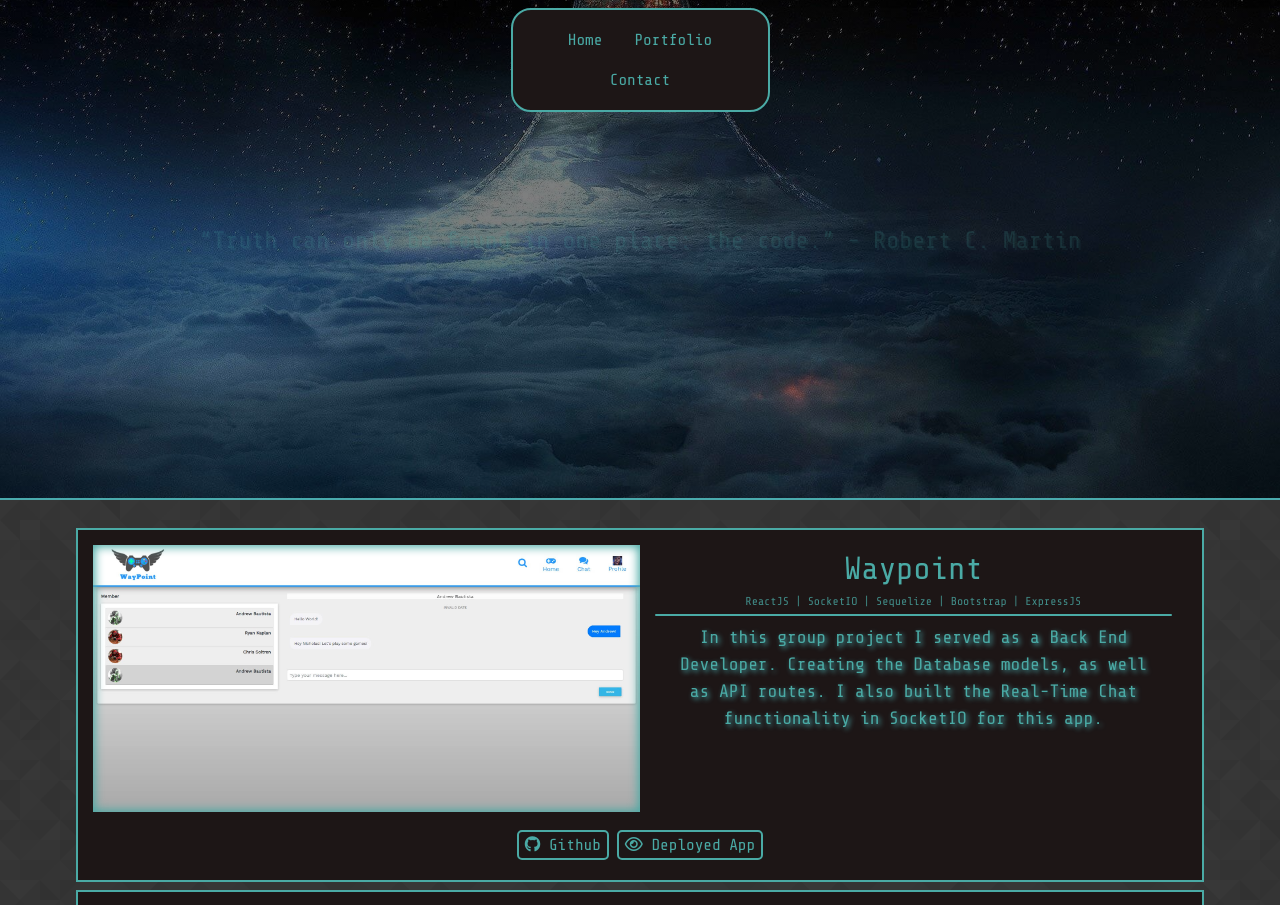
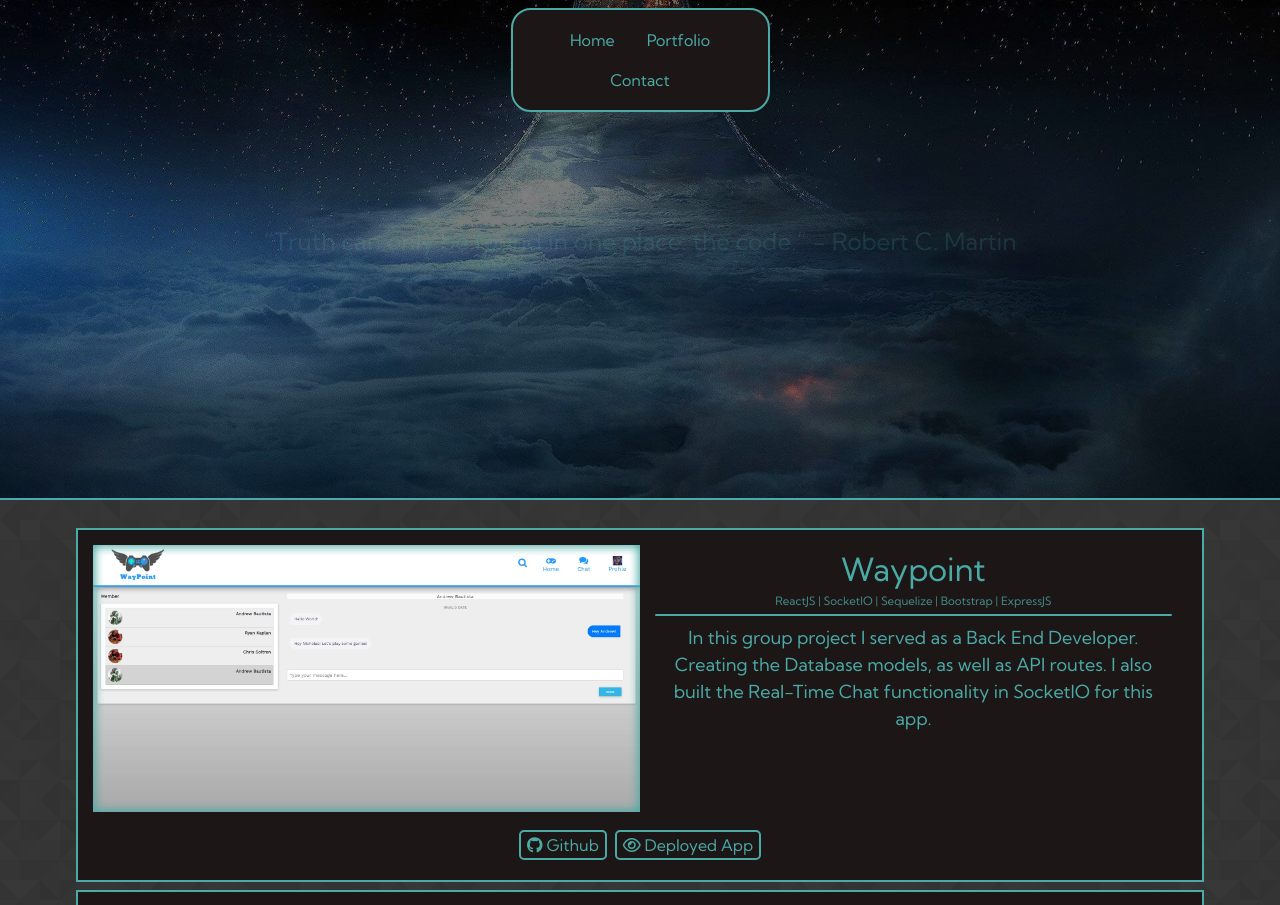
Before and after one commit to KantKontrol/React-Portfolio, a React (Create React App) app: page /portfolio in a window 1280 px wide. Shown: the top 905 px of the page. Built offline with nearby package versions, Linux system fonts and the light colour scheme.

Commit message:
removed text shadow and changed font for easy reading

```diff
--- a/public/index.html
+++ b/public/index.html
@@ -17,6 +17,7 @@
     <link href='https://fonts.googleapis.com/css?family=Righteous' rel='stylesheet preload' as="style" type='text/css'>
 
     <link href="https://fonts.googleapis.com/css2?family=Share+Tech+Mono&display=swap" rel="stylesheet preload" as="style">
+    <link href="https://fonts.googleapis.com/css2?family=Kumbh+Sans&display=swap" rel="stylesheet preload" as="style">
     <script src="https://kit.fontawesome.com/06a9aadacc.js" crossorigin="anonymous" rel="noopener preload" as="script"></script>
     <title>Create</title>
   </head>
--- a/src/components/HeaderText/index.css
+++ b/src/components/HeaderText/index.css
@@ -1,6 +1,6 @@
 .header-text {
     display: table; /* Centers items for IE */
-    font-family: 'Share Tech Mono', monospace;
+    font-family: 'Kumbh Sans', sans-serif !important;
     font-size: xx-large;
     width: max-content;
     color: #4aaaa5;
--- a/src/components/HeroText/index.css
+++ b/src/components/HeroText/index.css
@@ -1,7 +1,6 @@
 .cusFont {
     font-size: x-large;
-    font-family: 'Share Tech Mono', monospace;
-    text-shadow: 2px 2px #4aaaa571;
+    font-family: 'Kumbh Sans', sans-serif !important;
 }
 
 .animateFadeIn {
--- a/src/components/Navbar/index.css
+++ b/src/components/Navbar/index.css
@@ -27,7 +27,7 @@
 }
 
 .nav-link {
-    font-family: 'Share Tech Mono', monospace !important;
+    font-family: 'Kumbh Sans', sans-serif !important;
 }
 
 .current-page {
--- a/src/components/ProjectJumbotron/index.css
+++ b/src/components/ProjectJumbotron/index.css
@@ -21,7 +21,7 @@
     width: max-content;
     font-size: 1.5vw;
     color: #4aaaa5 !important;
-    font-family: 'Share Tech Mono', monospace !important;
+    font-family: 'Kumbh Sans', sans-serif !important;
     opacity: .8;
 
 }
@@ -33,9 +33,8 @@
 
 .proj-desc {
     color: #4aaaa5 !important;
-    text-shadow: 2px 2px 5px #4aaaad;
     text-align: center;
-    font-family: 'Share Tech Mono', monospace !important;
+    font-family: 'Kumbh Sans', sans-serif !important;
     height: 100%;
 }
 
@@ -51,7 +50,7 @@
     color: #4aaaa5 !important;
     border: 2px solid #4aaaa5;
     border-radius: 5px;
-    font-family: 'Share Tech Mono', monospace !important;
+    font-family: 'Kumbh Sans', sans-serif !important;
 }
 
 .button-style:hover {
--- a/src/components/SkillsPane/index.css
+++ b/src/components/SkillsPane/index.css
@@ -9,7 +9,6 @@
     padding: 8px;
     border-radius: 5px;
     margin-bottom: 10px;
-    text-shadow: 2px 2px 5px #4aaaa5;
     overflow: hidden;
 }
 
--- a/src/components/TextBox/index.css
+++ b/src/components/TextBox/index.css
@@ -5,8 +5,7 @@
     margin-left: 5px;
     overflow-wrap: normal;
     text-indent: 20px;
-    text-shadow: 2px 2px 5px #4aaaad;
-    font-family: 'Share Tech Mono', monospace;
+    font-family: 'Kumbh Sans', sans-serif !important;
     font-size: x-large;
     text-align: left;
 }
```
